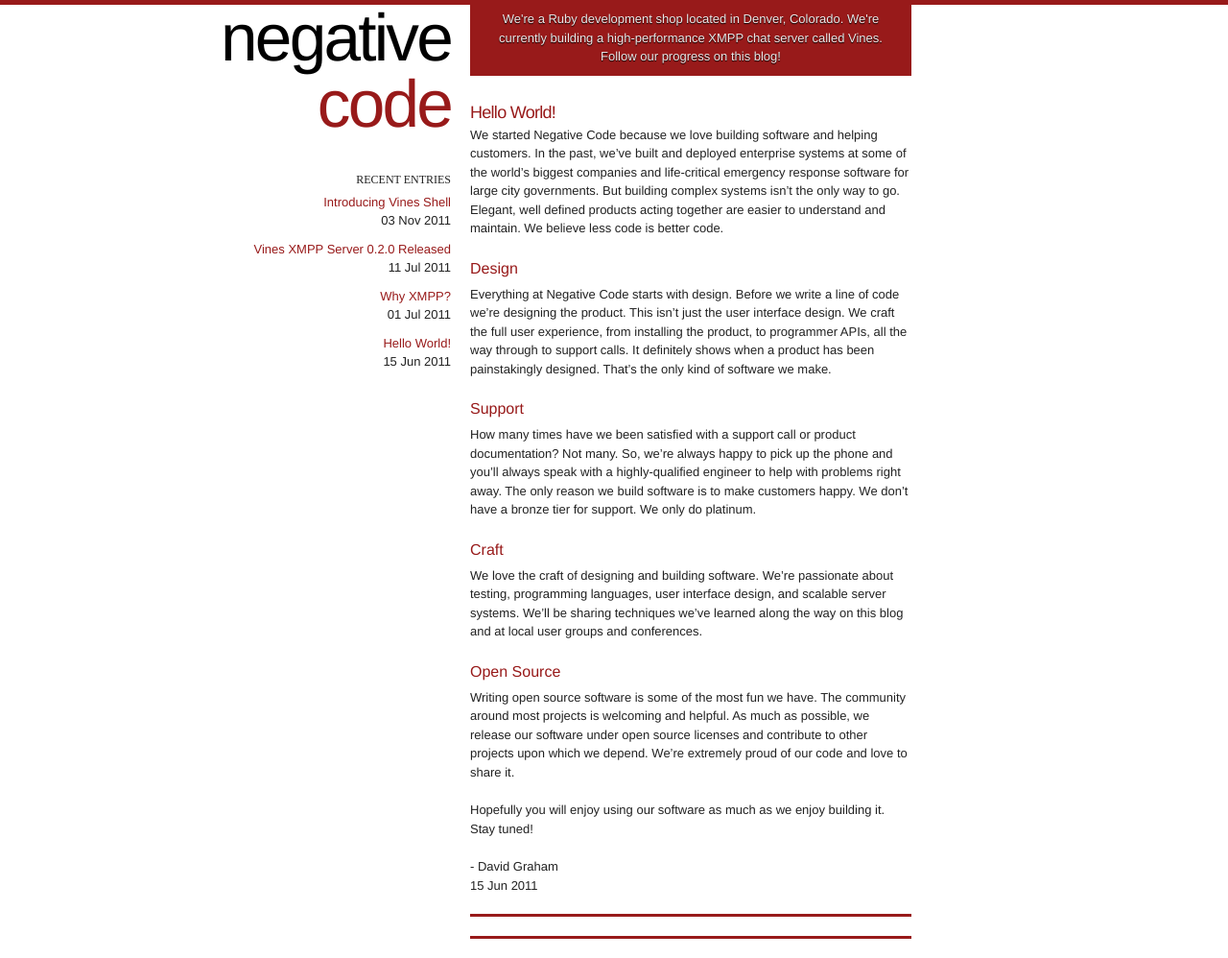
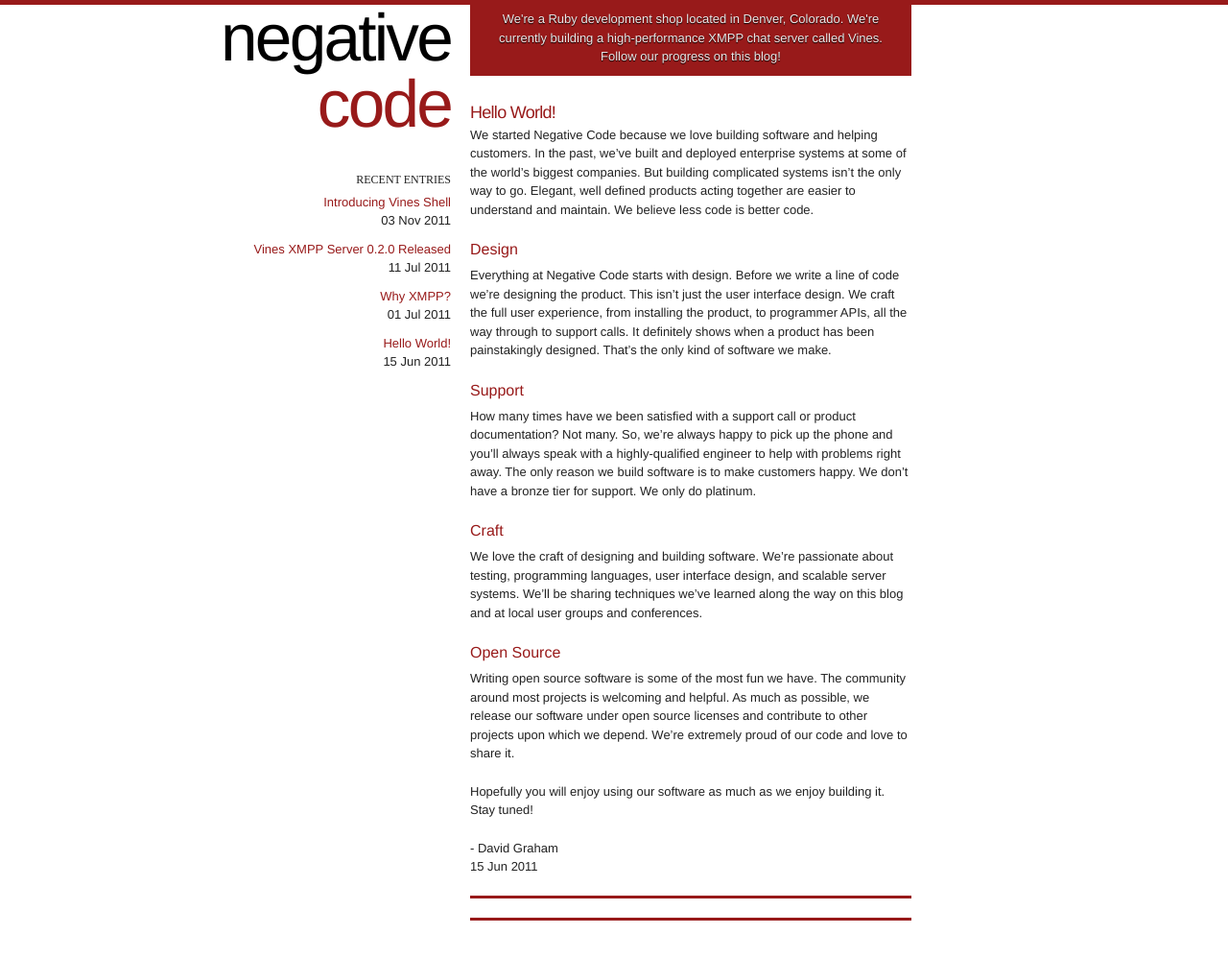
Before and after one commit to negativecode/negativecode.github.com, a Jekyll site: the page built from posts/_posts/2011-06-15-hello-world.md, in a window 1280 px wide. Shown: the whole page at 96% size. Built offline with Jekyll 4.4.1, drawn with Linux system fonts in a browser that asks for light colours; comment, search, counter and statistics services are not loaded.

Commit message:
Update intro.

```diff
--- a/posts/_posts/2011-06-15-hello-world.md
+++ b/posts/_posts/2011-06-15-hello-world.md
@@ -3,7 +3,7 @@
 title: Hello World!
 author: David Graham
 ---
-We started Negative Code because we love building software and helping customers.  In the past, we've built and deployed enterprise systems at some of the world's biggest companies and life-critical emergency response software for large city governments.  But building complex systems isn't the only way to go.  Elegant, well defined products acting together are easier to understand and maintain.  We believe less code is better code.
+We started Negative Code because we love building software and helping customers.  In the past, we've built and deployed enterprise systems at some of the world's biggest companies. But building complicated systems isn't the only way to go.  Elegant, well defined products acting together are easier to understand and maintain.  We believe less code is better code.
 
 ## Design
 Everything at Negative Code starts with design.  Before we write a line of code we're designing the product.  This isn't just the user interface design.  We craft the full user experience, from installing the product, to programmer APIs, all the way through to support calls.  It definitely shows when a product has been painstakingly designed.  That's the only kind of software we make.
```
